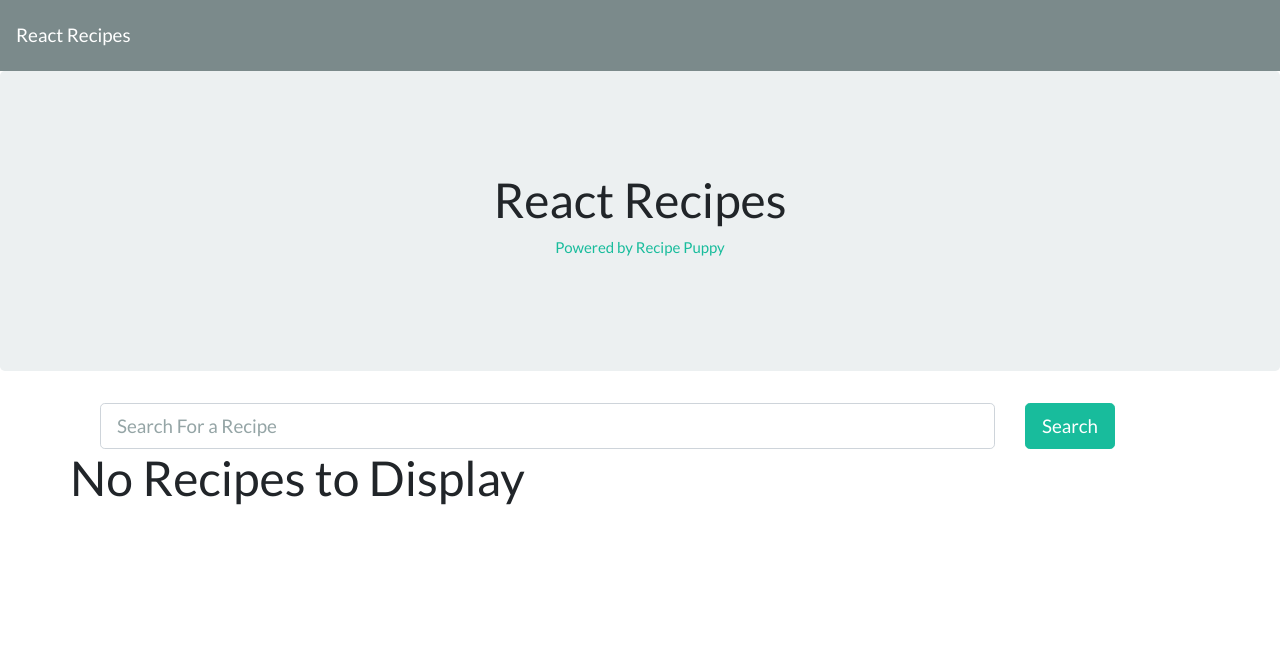
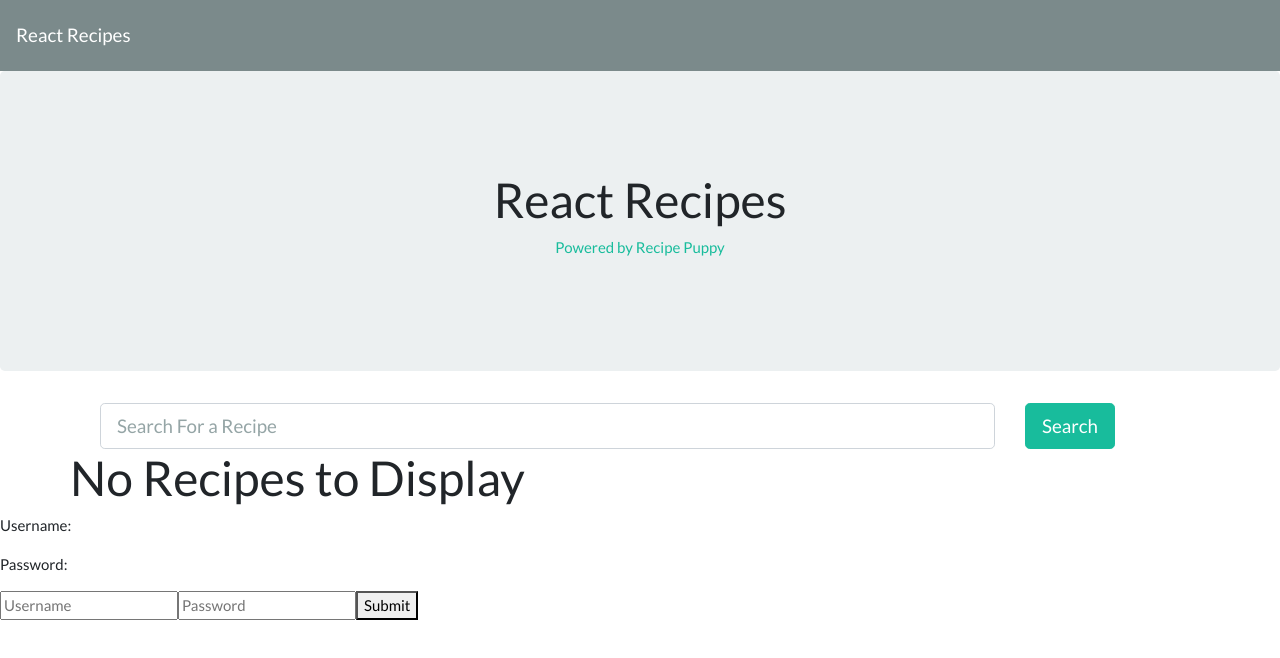
Before and after one commit to Kmrawert/TechTribeVolunteer, a React (Create React App) app in the folder client/: page /Login in a window 1280 px wide. Shown: the top 658 px of the page. Built offline with nearby package versions, Linux system fonts and the light colour scheme.

Commit message:
login stuff

```diff
--- a/client/src/App.js
+++ b/client/src/App.js
@@ -6,8 +6,9 @@ import Button from "./components/Button";
 import API from "./utils/API";
 import { RecipeList, RecipeListItem } from "./components/RecipeList";
 import { Container, Row, Col } from "./components/Grid";
+import Form from "./components/Login/Form";
 
-class App extends Component {
+class Main extends Component {
   state = {
     recipes: [],
     recipeSearch: ""
@@ -92,4 +93,11 @@ class App extends Component {
   }
 }
 
+function App() {
+  return( <div>
+    <Main />
+    <Form />
+    </div>);
+}
+
 export default App;
--- /dev/null
+++ b/client/src/components/Login/Form.js
@@ -0,0 +1,53 @@
+import React, { Component } from "react";
+
+class Form extends Component {
+  // Setting the initial values of this.state.username and this.state.password
+  state = {
+    username: "",
+    password: ""
+  };
+
+  // handle any changes to the input fields
+  handleInputChange = event => {
+    // Pull the name and value properties off of the event.target (the element which triggered the event)
+    const { name, value } = event.target;
+
+    // Set the state for the appropriate input field
+    this.setState({
+      [name]: value
+    });
+  };
+
+  // When the form is submitted, prevent the default event and alert the username and password
+  handleFormSubmit = event => {
+    event.preventDefault();
+    alert(`Username: ${this.state.username}\nPassword: ${this.state.password}`);
+    this.setState({ username: "", password: "" });
+  };
+
+  render() {
+    return (
+      <form>
+        <p>Username: {this.state.username}</p>
+        <p>Password: {this.state.password}</p>
+        <input
+          type="text"
+          placeholder="Username"
+          name="username"
+          value={this.state.username}
+          onChange={this.handleInputChange}
+        />
+        <input
+          type="password"
+          placeholder="Password"
+          name="password"
+          value={this.state.password}
+          onChange={this.handleInputChange}
+        />
+        <button onClick={this.handleFormSubmit}>Submit</button>
+      </form>
+    );
+  }
+}
+
+export default Form;
```
